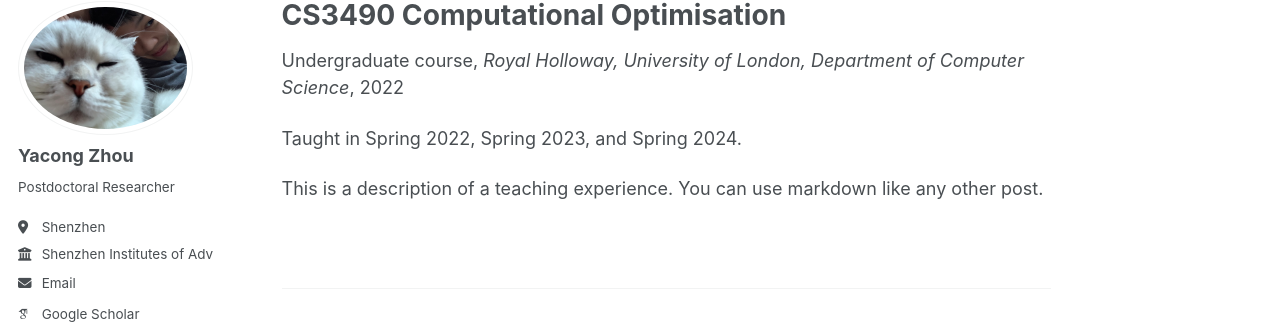
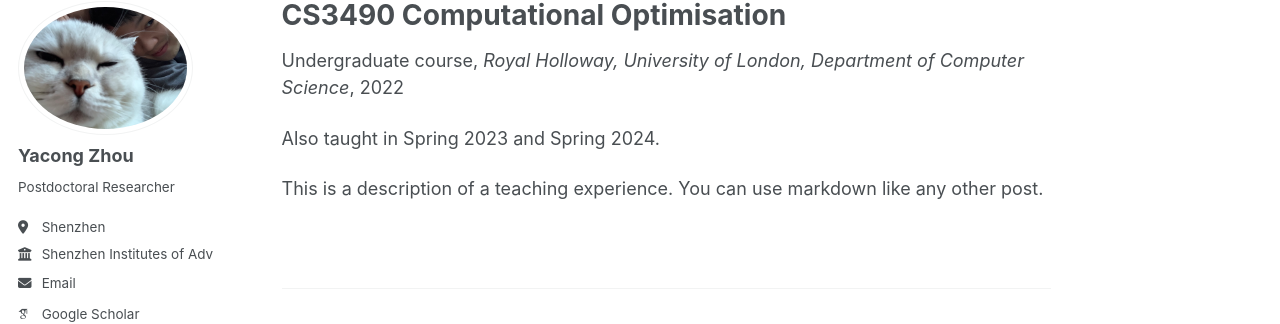
Before and after one commit to YACONGZHOU/yacongzhou.github.io, a Jekyll site: the page built from _teaching/teaching-2.md, in a window 1280 px wide. Shown: the part 100-424 px from the top of the page. Built offline with Jekyll 4.4.1, drawn with Linux system fonts in a browser that asks for light colours; some web fonts are replaced; a script bundle is joined from its source files by our own code; library files that are not in the unit come from our copies.

Commit message:
Update teaching-2.md

```diff
--- a/_teaching/teaching-2.md
+++ b/_teaching/teaching-2.md
@@ -7,6 +7,6 @@
 date: 2022-01-01
 location: "London, UK"
 ---
-Taught in Spring 2022, Spring 2023, and Spring 2024.
+Also taught in Spring 2023 and Spring 2024.
 
 This is a description of a teaching experience. You can use markdown like any other post.
```
